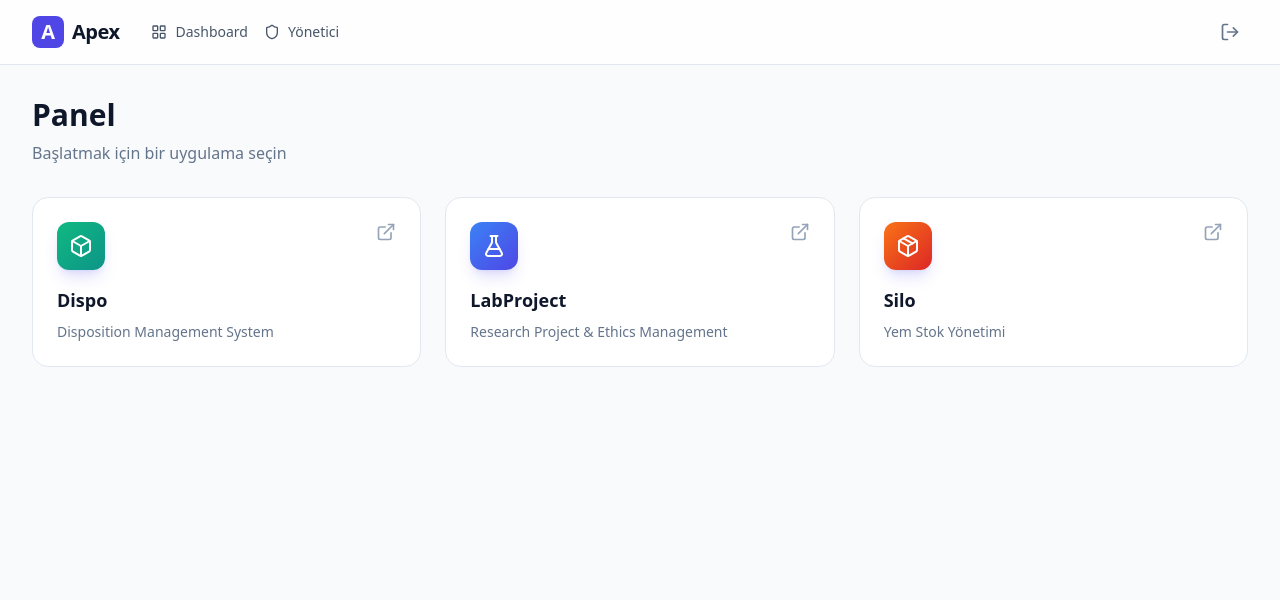
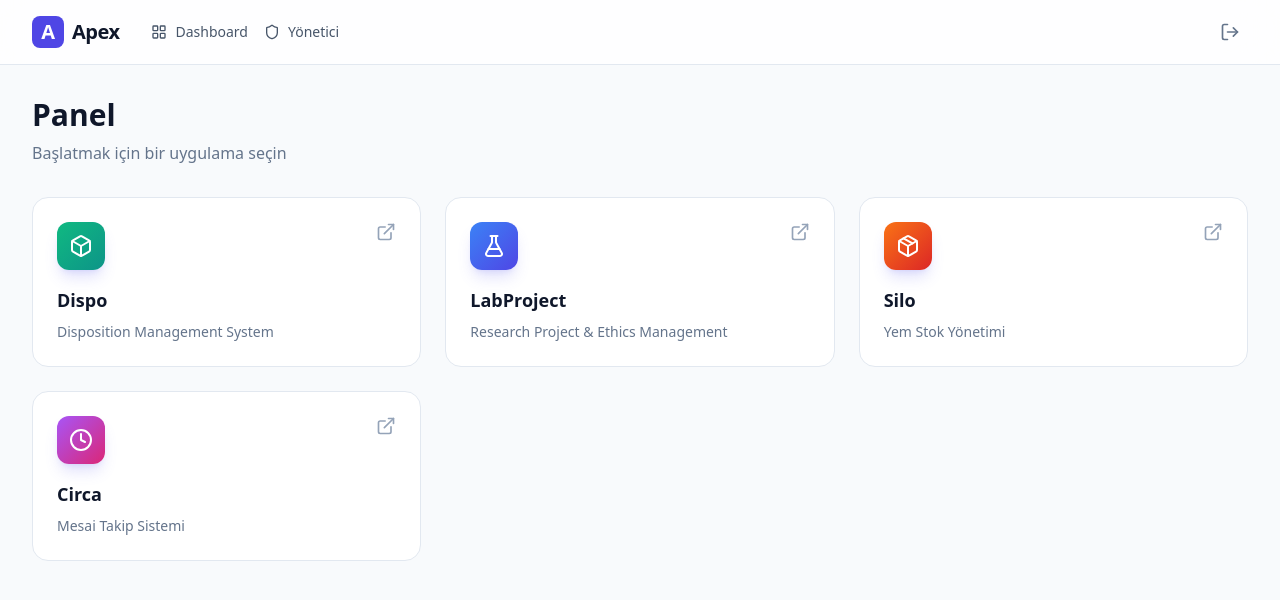
Before and after one commit to ogzhnbygl/Apex, a React (Vite) app: page / in a window 1280 px wide. Shown: the top 600 px of the page. Built offline with nearby package versions, Linux system fonts and the light colour scheme; sample sign-in values are in the browser's storage.

Commit message:
Circa module add

```diff
--- a/src/pages/Admin.jsx
+++ b/src/pages/Admin.jsx
@@ -9,7 +9,7 @@ const Admin = () => {
     const [currentUser, setCurrentUser] = useState(null);
     const [formData, setFormData] = useState({ name: '', email: '', password: '', role: 'user', apps: [] });
 
-    const availableApps = ['dispo', 'labproject', 'silo']; // Added Silo
+    const availableApps = ['dispo', 'labproject', 'silo', 'circa']; // Added Silo & Circa
 
     React.useEffect(() => {
         fetchUsers();
--- a/src/pages/Dashboard.jsx
+++ b/src/pages/Dashboard.jsx
@@ -1,5 +1,5 @@
 import React from 'react';
-import { ExternalLink, Box, FlaskConical, Package } from 'lucide-react';
+import { ExternalLink, Box, FlaskConical, Package, Clock } from 'lucide-react';
 
 const Dashboard = () => {
     const [user, setUser] = React.useState(null);
@@ -35,6 +35,14 @@ const Dashboard = () => {
             url: 'https://silo.wildtype.app',
             icon: Package,
             color: 'from-orange-500 to-red-600'
+        },
+        {
+            id: 'circa',
+            name: 'Circa',
+            description: 'Mesai Takip Sistemi',
+            url: 'https://circa.wildtype.app',
+            icon: Clock,
+            color: 'from-purple-500 to-pink-600'
         }
     ];
 
```
